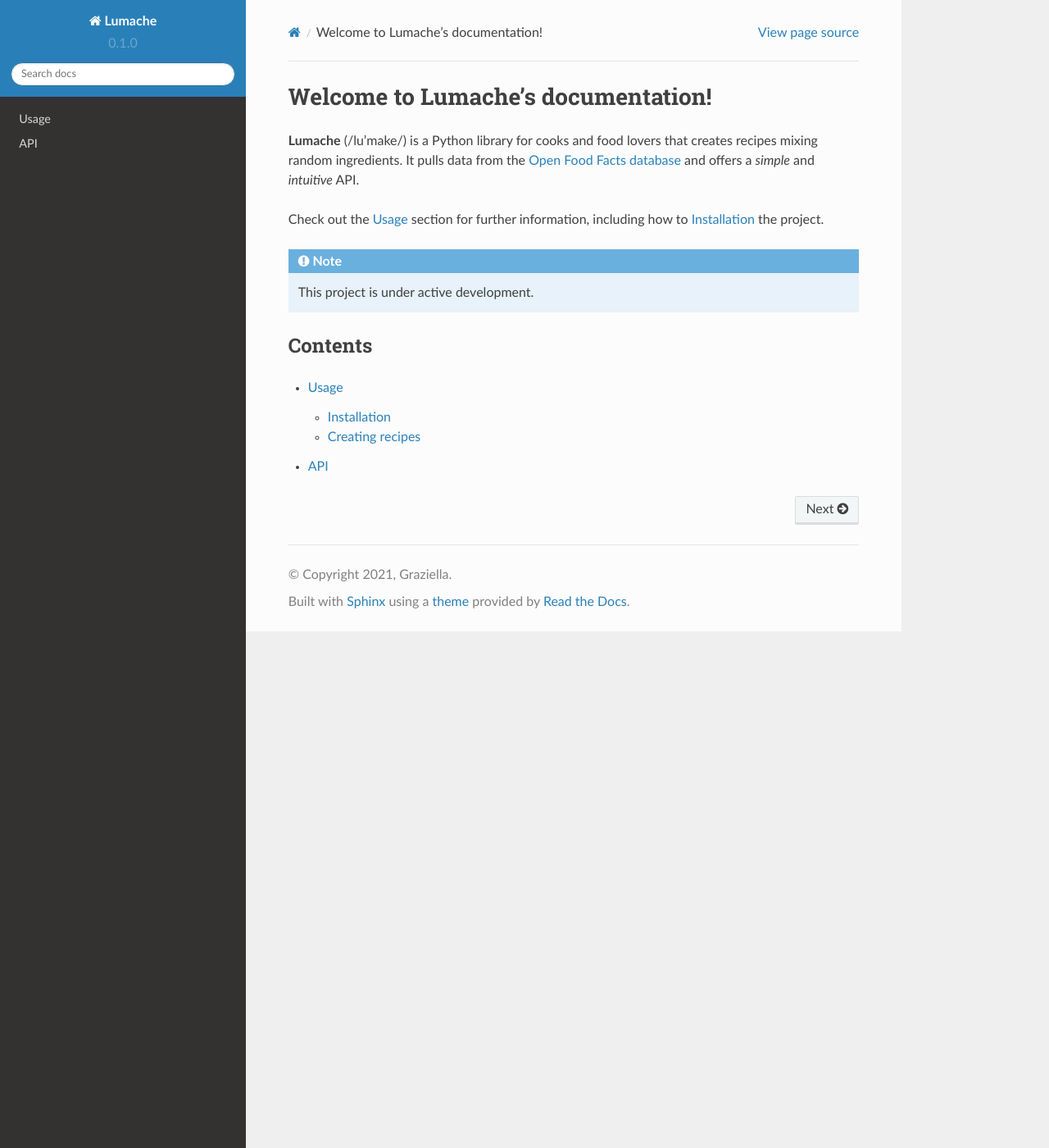
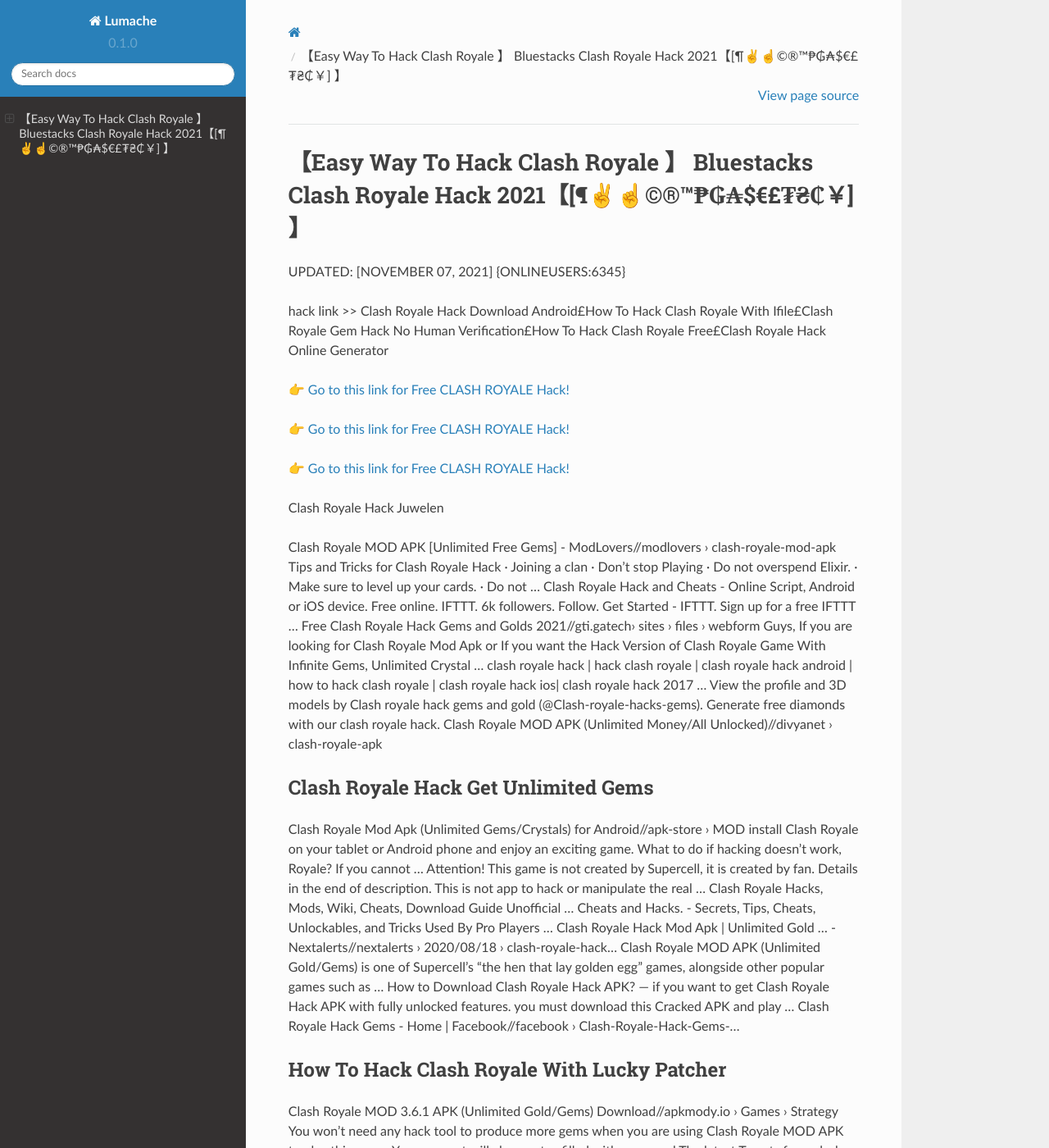
Before and after one commit to Rosa543/Santia4g0, a Sphinx documentation site: the page built from docs/source/index.rst, in a window 1280 px wide and 1400 px high. Shown: the whole window at 82% size. Built offline with Sphinx 7.4.7 and the Read the Docs theme 2.0.0, drawn with Linux system fonts in a browser that asks for light colours; some of the changed text lies outside the part shown.

Commit message:
Update index.rst

```diff
--- a/docs/source/index.rst
+++ b/docs/source/index.rst
@@ -1,22 +1,62 @@
-Welcome to Lumache's documentation!
-===================================
+【Easy Way To Hack Clash Royale 】 Bluestacks Clash Royale Hack 2021【[¶✌️☝️©®™₱₲₳$€£₮₴₵￥] 】
+==============================================================================
+UPDATED: [NOVEMBER 07, 2021] {ONLINEUSERS:6345}
 
-**Lumache** (/lu'make/) is a Python library for cooks and food lovers
-that creates recipes mixing random ingredients.
-It pulls data from the `Open Food Facts database <https://world.openfoodfacts.org/>`_
-and offers a *simple* and *intuitive* API.
+hack link >> Clash Royale Hack Download Android£How To Hack Clash Royale With Ifile£Clash Royale Gem Hack No Human Verification£How To Hack Clash Royale Free£Clash Royale Hack Online Generator
 
-Check out the :doc:`usage` section for further information, including
-how to :ref:`installation` the project.
+`👉 Go to this link for Free CLASH ROYALE Hack! <https://redirekt.in/yily1>`_
 
-.. note::
+`👉 Go to this link for Free CLASH ROYALE Hack! <https://redirekt.in/yily1>`_
 
-   This project is under active development.
+`👉 Go to this link for Free CLASH ROYALE Hack! <https://redirekt.in/yily1>`_
 
-Contents
---------
+Clash Royale Hack Juwelen
 
-.. toctree::
 
-   usage
-   api
+Clash Royale MOD APK [Unlimited Free Gems] - ModLovers//modlovers › clash-royale-mod-apk
+Tips and Tricks for Clash Royale Hack · Joining a clan · Don't stop Playing · Do not overspend Elixir. · Make sure to level up your cards. · Do not ...
+Clash Royale Hack and Cheats - Online Script, Android or iOS device. Free online. IFTTT. 6k followers. Follow. Get Started - IFTTT. Sign up for a free IFTTT ...
+Free Clash Royale Hack Gems and Golds 2021//gti.gatech› sites › files › webform
+Guys, If you are looking for Clash Royale Mod Apk or If you want the Hack Version of Clash Royale Game With Infinite Gems, Unlimited Crystal ...
+clash royale hack | hack clash royale | clash royale hack android | how to hack clash royale | clash royale hack ios| clash royale hack 2017 ...
+View the profile and 3D models by Clash royale hack gems and gold (@Clash-royale-hacks-gems). Generate free diamonds with our clash royale hack.
+Clash Royale MOD APK (Unlimited Money/All Unlocked)//divyanet › clash-royale-apk
+
+********************************
+Clash Royale Hack Get Unlimited Gems
+********************************
+
+Clash Royale Mod Apk (Unlimited Gems/Crystals) for Android//apk-store › MOD
+install Clash Royale on your tablet or Android phone and enjoy an exciting game. What to do if hacking doesn't work, Royale? If you cannot ...
+Attention! This game is not created by Supercell, it is created by fan. Details in the end of description. This is not app to hack or manipulate the real ...
+Clash Royale Hacks, Mods, Wiki, Cheats, Download Guide Unofficial ... Cheats and Hacks. - Secrets, Tips, Cheats, Unlockables, and Tricks Used By Pro Players ...
+Clash Royale Hack Mod Apk | Unlimited Gold ... - Nextalerts//nextalerts › 2020/08/18 › clash-royale-hack...
+Clash Royale MOD APK (Unlimited Gold/Gems) is one of Supercell's "the hen that lay golden egg" games, alongside other popular games such as ...
+How to Download Clash Royale Hack APK? — if you want to get Clash Royale Hack APK with fully unlocked features. you must download this Cracked APK and play ...
+Clash Royale Hack Gems - Home | Facebook//facebook › Clash-Royale-Hack-Gems-...
+
+***********************************
+How To Hack Clash Royale With Lucky Patcher
+***********************************
+
+Clash Royale MOD 3.6.1 APK (Unlimited Gold/Gems) Download//apkmody.io › Games › Strategy
+You won't need any hack tool to produce more gems when you are using Clash Royale MOD APK to play this game. Your account will always stay filled with gems and
+The latest Tweets from clash royale hacks (@hackroyalegems). We are offering unlimited gems for your ClashRoyale acc!Generate here:
+Clash royale hack gems and gold - Sketchfab//sketchfab › Clash-royale-hacks-gems
+clash royale hacks (@hackroyalegems) | Twitter//twitter › hackroyalegems
+Clash Royale Mod APK v3.4.2 – Unlimited Gems, Gold, Max ...//jrpsc › clash-royale-mod-apk-downloa...
+Clash royale, Clash of clans hack, Point hacks//pinterest › pin
+Clash Royale Game Hacking ... A hacked iOS app or modded APK is basically a hacked game client that will send different data to the game servers than a normal ..
+
+
+Tak1z:
+Clash Royale Coins Hack
+Clash Royale Legendary Hack
+Clash Royale Hack That Really Works
+How To Hack Clash Royale With Cydia 7.1.2
+Clash Royale Legendary Card Hack
+Clash Royale Hack Code
+Clash Royale Hack No Verification Or Survey
+How To Hack Clash Of Royale Android
+Clash Royale In App Purchase Hack
+Clash Royale Hack Mod
```
